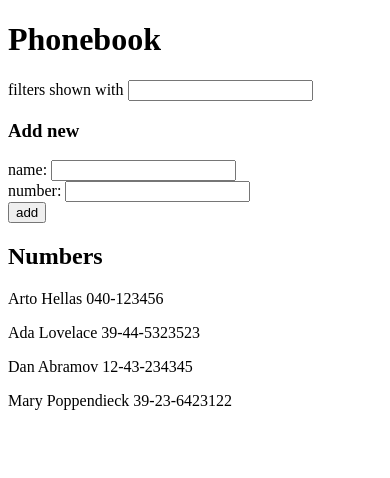
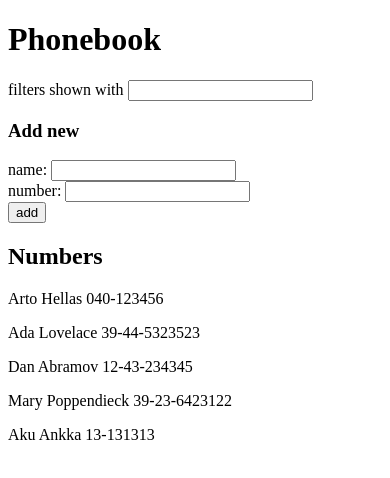
Before and after one commit to TomiSar/FullStackOpen2019, a React (Create React App) app in the folder osa2/puhelinluettelo/: page / in a window 390 px wide. Shown: the top 478 px of the page. Built offline with nearby package versions, Linux system fonts and the light colour scheme; data requests are answered from the project's data file.

Commit message:
Phonebook part 2.11 finished

```diff
--- /dev/null
+++ b/osa2/puhelinluettelo/db.json
@@ -0,0 +1,29 @@
+{
+    "persons": [
+        {
+            "name": "Arto Hellas",
+            "number": "040-123456",
+            "id": 1
+        },
+        {
+            "name": "Ada Lovelace",
+            "number": "39-44-5323523",
+            "id": 2
+        },
+        {
+            "name": "Dan Abramov",
+            "number": "12-43-234345",
+            "id": 3
+        },
+        {
+            "name": "Mary Poppendieck",
+            "number": "39-23-6423122",
+            "id": 4
+        },
+        {
+            "name": "Aku Ankka",
+            "number": "13-131313",
+            "id": 13
+        }
+    ]
+}
--- a/osa2/puhelinluettelo/package.json
+++ b/osa2/puhelinluettelo/package.json
@@ -3,6 +3,7 @@
   "version": "0.1.0",
   "private": true,
   "dependencies": {
+    "axios": "^0.19.0",
     "react": "^16.11.0",
     "react-dom": "^16.11.0",
     "react-scripts": "3.2.0"
--- a/osa2/puhelinluettelo/src/App.js
+++ b/osa2/puhelinluettelo/src/App.js
@@ -1,4 +1,5 @@
-import React from 'react'
+import React from 'react';
+import axios from 'axios';
 import FilterSearching from './components/FilterSearching';
 import PersonForm from './components/PersonForm';
 import PersonList from './components/PersonList';
@@ -8,15 +9,19 @@ class App extends React.Component {
   constructor(props) {
     super(props)
     this.state = {
-      persons:
-        [{ name: 'Arto Hellas', number: '040-123456' },
-        { name: 'Ada Lovelace', number: '39-44-5323523' },
-        { name: 'Dan Abramov', number: '12-43-234345' },
-        { name: 'Mary Poppendieck', number: '39-23-6423122' }],
+      //...\osa2\puhelinluettelo\db.json
+      persons: [],
       newName: '',
       newNumber: '',
       filter: ''
     };
+  }
+
+  componentDidMount() {
+    console.log('didmount!');
+    axios.get('http://localhost:3001/persons/').then(response => {
+      this.setState({ persons: response.data });
+    });
   }
 
   addPerson = event => {
```
Also changed, not shown: 1 other file (tests, documents, lock files or other folders).
